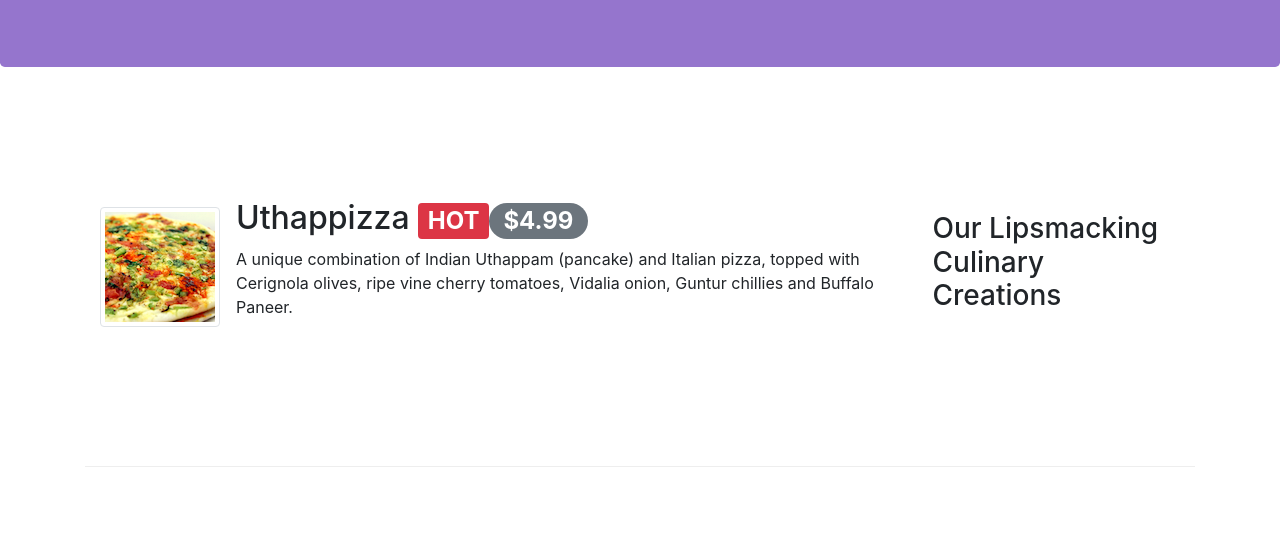
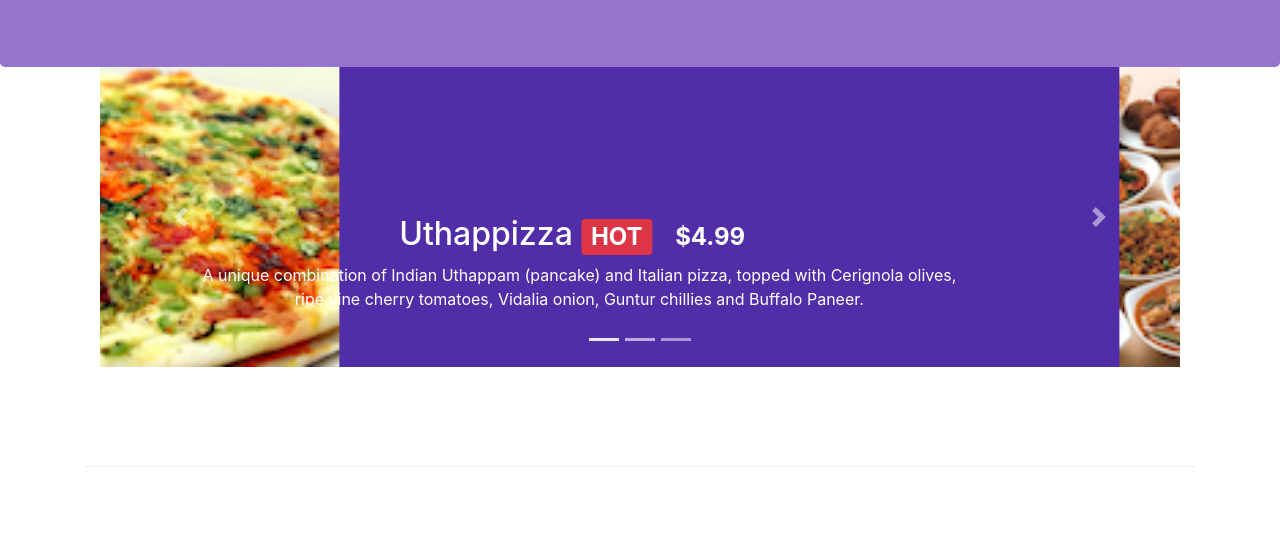
Before and after one commit to liorgab/020-confusion, a plain HTML site: page index.html in a window 1280 px wide. Shown: the part 267-800 px from the top of the page. Drawn offline with nearby package versions, Linux system fonts and the light colour scheme.

Commit message:
the right carousel

```diff
--- a/css/styles.css
+++ b/css/styles.css
@@ -42,3 +42,17 @@ body{
     border-bottom: 1px solid #ddd;
     padding: 10px;
 }
+.carousel {
+    background:#512DA8;
+}
+
+.carousel-item {
+  height: 300px;
+}
+
+.carousel-item img {
+    position: absolute;
+    top: 0;
+    left: 0;
+    min-height: 300px;
+}
--- a/index.html
+++ b/index.html
@@ -104,6 +104,57 @@
     </header>
 
     <div class="container">
+      <!-- carousel -->
+      <div class="row row-content">
+           <div class="col">
+             <div id="mycarousel" class="carousel slide" data-ride="carousel">
+               <div class="carousel-inner" role="listbox">
+                       <!-- carousel item 1 -->
+                       <div class="carousel-item active">
+                           <img class="d-block img-fluid"
+                               src="img/uthappizza.png" alt="Uthappizza">
+                           <div class="carousel-caption d-none d-md-block">
+                               <h2>Uthappizza <span class="badge badge-danger">HOT</span> <span class="badge badge-pill badge-default">$4.99</span></h2>
+                               <p class="d-none d-sm-block">A unique combination of Indian Uthappam (pancake) and Italian pizza, topped with Cerignola olives, ripe vine cherry tomatoes, Vidalia onion, Guntur chillies and Buffalo Paneer.</p>
+                           </div>
+                       </div>
+                       <!-- carousel item 2 -->
+                       <div class="carousel-item">
+                           <img class="d-block img-fluid"
+                               src="img/buffet.png" alt="Weekend Grand Buffet">
+                           <div class="carousel-caption d-none d-md-block">
+                               <h2>Weekend Grand Buffet <span class="badge badge-danger">HOT</span> <span class="badge badge-pill badge-default">$4.99</span></h2>
+                               <p class="d-none d-sm-block">Featuring mouthwatering combinations with a choice of five different salads, six enticing appetizers, six main entrees and five choicest desserts. Free flowing bubbly and soft drinks. All for just $19.99 per person </p>
+                           </div>
+                       </div>
+                       <!-- carousel item 3 -->
+                       <div class="carousel-item">
+                           <img class="d-block img-fluid"
+                               src="/img/alberto.png" alt="alberto">
+                           <div class="carousel-caption d-none d-md-block">
+                               <h2>Alberto Somayya</h2>
+                               <h4>Executive Chef</h4>
+                               <p class="d-none d-sm-block">Award winning three-star Michelin chef with wide International experience having worked closely with whos-who in the culinary world, he specializes in creating mouthwatering Indo-Italian fusion experiences. </p>
+                           </div>
+                       </div>
+                   </div>
+                   <!-- carousel manual controls -->
+                   <ol class="carousel-indicators">
+                      <li data-target="#mycarousel" data-slide-to="0" class="active"></li>
+                      <li data-target="#mycarousel" data-slide-to="1"></li>
+                      <li data-target="#mycarousel" data-slide-to="2"></li>
+                   </ol>
+                   <!-- carousel left and right controls -->
+                   <a class="carousel-control-prev" href="#mycarousel" role="button" data-slide="prev">
+                        <span class="carousel-control-prev-icon"></span>
+                   </a>
+                   <a class="carousel-control-next" href="#mycarousel" role="button" data-slide="next">
+                        <span class="carousel-control-next-icon"></span>
+                   </a>
+             </div>
+          </div>
+       </div>
+
         <div class="row row-content align-items-center">
             <div class="col-12 col-sm-4 order-sm-last col-md-3">
                 <h3>Our Lipsmacking Culinary Creations</h3>
@@ -153,7 +204,7 @@
                 </div>
             </div>
         </div>
-    </div>
+    </div> <!-- container -->
     <div id="reserve" class ="row row-content justify-content-center">
         <div class="col-12 col-sm-8">
             <div class="card">
```
